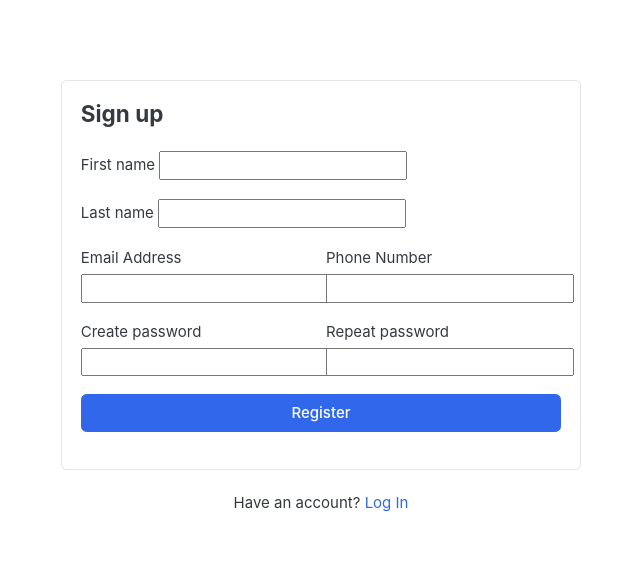
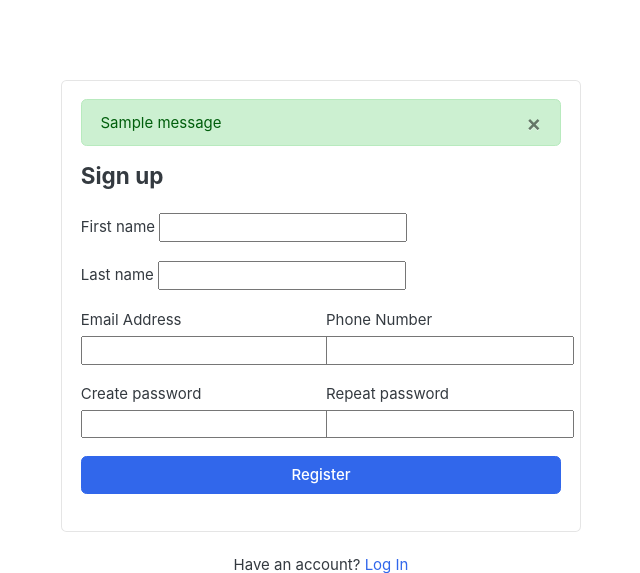
Before and after one commit to asseelo2000/GreatCart-django, a Django app: template templates/accounts/register.htm in a window 1280 px wide. Shown: the part 118-691 px from the top of the page, without its empty margins (319-959 px from the left). Run offline with Django 3.2, Linux system fonts and the light colour scheme; the template is opened without the code that fills it: most values are stand-ins (such as "Sample title", 1, 10 or a date in 2020); one stand-in notice (Sample message) is shown; form fields are guessed from the names that the template uses; some libraries are stand-ins or nearby versions; some web fonts are replaced.

Commit message:
Implemented Django Messages (Success Alert)

```diff
--- a/accounts/views.py
+++ b/accounts/views.py
@@ -1,4 +1,5 @@
-from django.shortcuts import render, HttpResponse
+from django.contrib import messages
+from django.shortcuts import render, HttpResponse, redirect
 from .forms import RegistrationForm
 from .models import Account
 # Create your views here.
@@ -23,6 +24,8 @@ def register(request):
             )
             user.phone_number = phone_number
             user.save()
+            messages.success(request, 'You are successfully registered')
+            return redirect('register')
     else:
         form = RegistrationForm()
     context = {
--- a/greatCart/settings.py
+++ b/greatCart/settings.py
@@ -12,6 +12,7 @@ https://docs.djangoproject.com/en/4.2/ref/settings/
 
 from pathlib import Path
 import os
+from django.contrib.messages import constants as messages
 
 # Build paths inside the project like this: BASE_DIR / 'subdir'.
 BASE_DIR = Path(__file__).resolve().parent.parent
@@ -146,3 +147,8 @@ MEDIA_URL = '/media/'
 MEDIA_ROOT = os.path.join(BASE_DIR, 'media/')
 
 # media files configuratino end
+
+
+MESSAGE_TAGS = {
+    messages.ERROR: "danger",
+}
--- a/templates/accounts/register.htm
+++ b/templates/accounts/register.htm
@@ -11,6 +11,7 @@
     <!-- ============================ COMPONENT REGISTER   ================================= -->
         <div class="card mx-auto" style="max-width:520px; margin-top:40px;">
           <article class="card-body">
+            {% include 'includes/alerts.htm'%}
             <header class="mb-4"><h4 class="card-title">Sign up</h4></header>
             <form method="POST" action="{% url 'register' %}" >
                 {% csrf_token %}
--- /dev/null
+++ b/templates/includes/alerts.htm
@@ -0,0 +1,11 @@
+{% if messages %}
+{% for message in messages %}
+<div class="contaier" id="message">
+    <div {% if message.tags %} class="alert alert-{{ message.tags }}" {% endif %} role="alert">
+        <button type="submit" class="close" data-dismiss="alert"><span aria-hidden="true">&times;</span></button>
+        {% if message.level == DEFAULT_MESSAGE_LEVELS.ERROR %}Important: {% endif %}
+        {{ message }}
+        </div>
+</div>
+{% endfor %}
+{% endif %}
```
